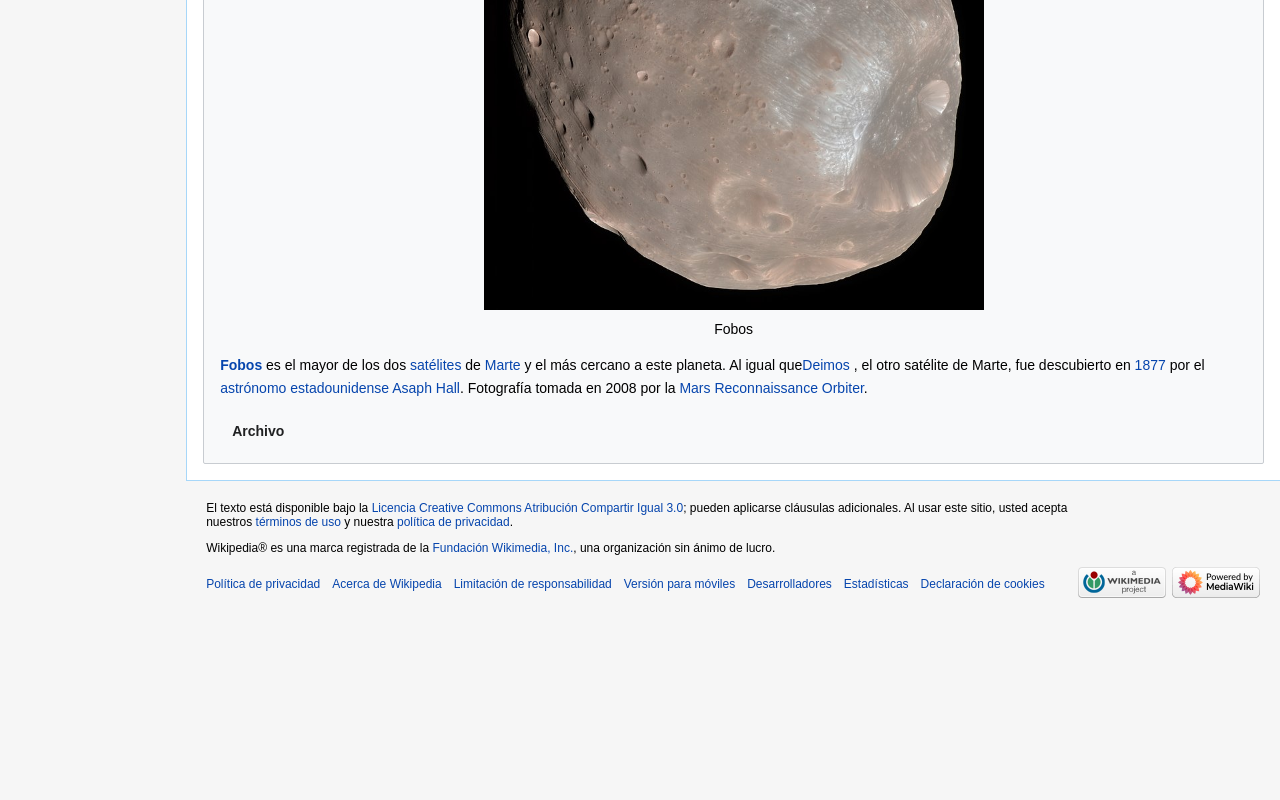
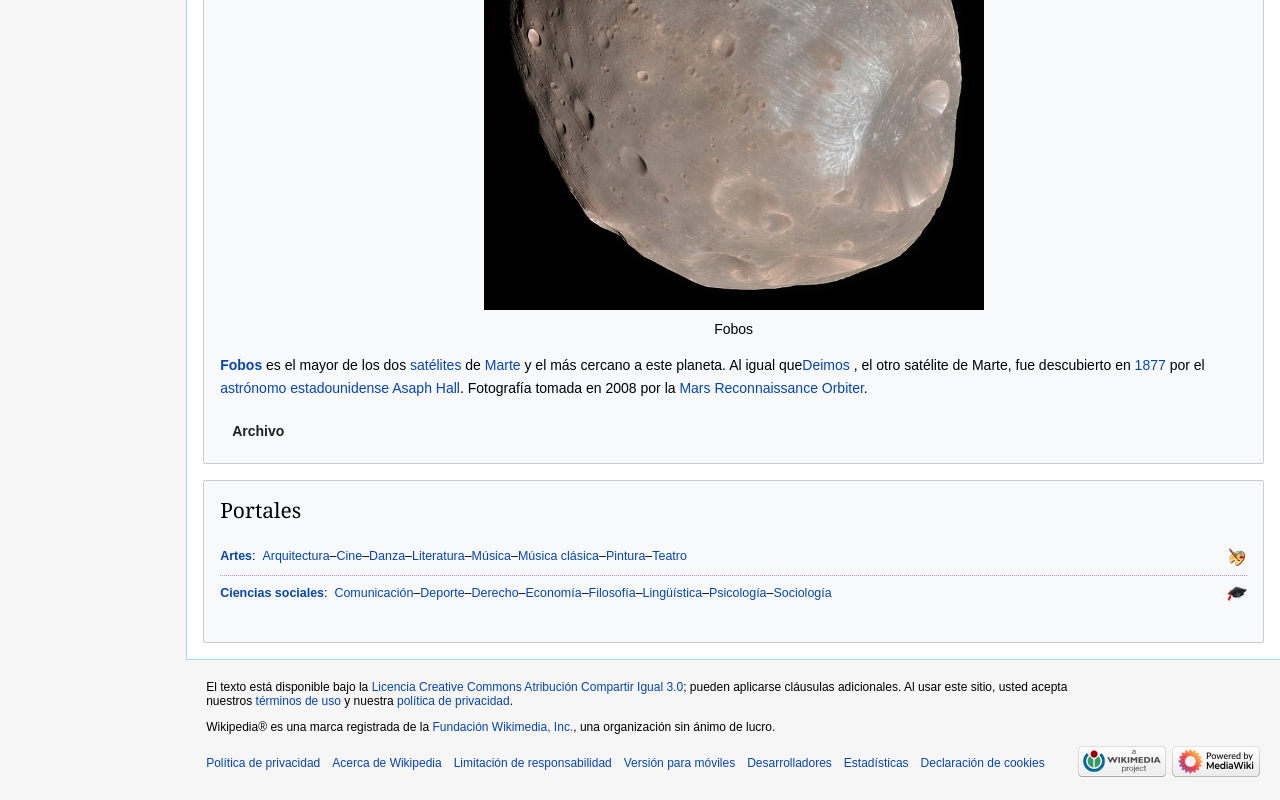
Before and after one commit to xsrpm/wikipedia-clone, a React (Vite) app: page / in a window 1280 px wide. Shown: the part 1217-2017 px from the top of the page. Before the commit the page ends 1838 px from the top, so only its background shows below. Built offline with nearby package versions, Linux system fonts and the light colour scheme.

Commit message:
agregando portales

```diff
--- /dev/null
+++ b/src/components/portada/portales/index.tsx
@@ -0,0 +1,63 @@
+import classes from "@/layouts/sectionLayout/styles.module.css";
+import classesPortales from "./styles.module.css";
+import nuvola from "@/assets/icons/30px-Nuvola_apps_package_graphics.svg.webp";
+import sciences from "@/assets/icons/30px-Sciences_humaines.svg.webp";
+
+export function Portales() {
+  return (
+    <section className={classes.section}>
+      <header>
+        <h2 className={classes.title}>
+          <a href="#">Portales</a>
+        </h2>
+        <ul className={classesPortales.ulPortales}>
+          <li>
+            <div>
+              {" "}
+              <a href="#">
+                <strong>Artes </strong>
+              </a>
+              : &nbsp;<a href="#">Arquitectura</a> – <a href="#">Cine</a> –{" "}
+              <a href="#">Danza</a> – <a href="#">Literatura</a> –{" "}
+              <a href="#">Música</a> – <a href="#">Música clásica</a>–{" "}
+              <a href="#">Pintura</a> – <a href="#">Teatro</a>
+            </div>
+            <img src={nuvola} alt="Artes" />
+          </li>
+          <li>
+            <div>
+              <a href="#">
+                <strong>Ciencias sociales</strong>
+              </a>
+              : &nbsp;<a href="#">Comunicación</a> – <a href="#">Deporte</a> –{" "}
+              <a href="#">Derecho</a> – <a href="#">Economía</a> –
+              <a href="#">Filosofía</a> – <a href="#">Lingüística</a> –{" "}
+              <a href="#">Psicología</a> – <a href="#">Sociología</a>
+            </div>
+            <img src={sciences} alt="Ciencias" />
+          </li>
+          {/*
+            <li>
+            Ciencias naturales: Astronomía – Biología – Botánica – Física –
+            Medicina – Matemática – Química Geografía Geografía: África –
+            América – Antártida – Asia – Europa – Oceanía – Países
+          </li>
+          <li>
+            Historia: Prehistoria – Edad Antigua – Edad Media – Edad Moderna –
+            Edad Contemporánea Política Política: Feminismo – LGBT – Marxismo –
+            Nacionalismo – Socialismo – Terrorismo
+          </li>
+          <li>
+            Religión: Ateísmo – Budismo – Cristianismo – Iglesia católica –
+            Islam – Judaísmo – Mitología
+          </li>
+          <li>
+            Tecnologías: Biotecnología – Exploración espacial – Informática –
+            Ingeniería – Software libre – Videojuegos
+          </li>
+            */}
+        </ul>
+      </header>
+    </section>
+  );
+}
--- /dev/null
+++ b/src/components/portada/portales/styles.module.css
@@ -0,0 +1,26 @@
+
+.ulPortales{
+    padding-left: 0;
+}
+
+.ulPortales li{
+    list-style: none;
+    font-size: 89%;
+    display: flex;
+    flex-direction: row;
+    justify-content: space-between;
+    align-items: center;
+}
+
+.ulPortales li:nth-of-type(n+2){
+    border-top: 1px dotted #c088fe;
+}
+
+.ulPortales li div{
+    margin: 0.5rem 0;
+}
+
+.ulPortales li img{
+    width:20px;
+    height:20px;
+}
--- a/src/pages/portada/index.tsx
+++ b/src/pages/portada/index.tsx
@@ -3,6 +3,7 @@ import { Welcome } from "../../components/portada/welcome";
 import { FeaturedArticle } from "../../components/portada/featuredArticle";
 import { GoodArticle } from "../../components/portada/goodArticle";
 import { RecursoDelDia } from "../../components/portada/recursoDelDia";
+import { Portales } from "../../components/portada/portales";
 export function Portada() {
   return (
     <>
@@ -10,6 +11,7 @@ export function Portada() {
       <FeaturedArticle />
       <GoodArticle />
       <RecursoDelDia />
+      <Portales />
     </>
   );
 }
```
Also changed, not shown: src/assets/icons/30px-Nuvola_apps_package_graphics.svg.webp (added), src/assets/icons/30px-Sciences_humaines.svg.webp (added).
